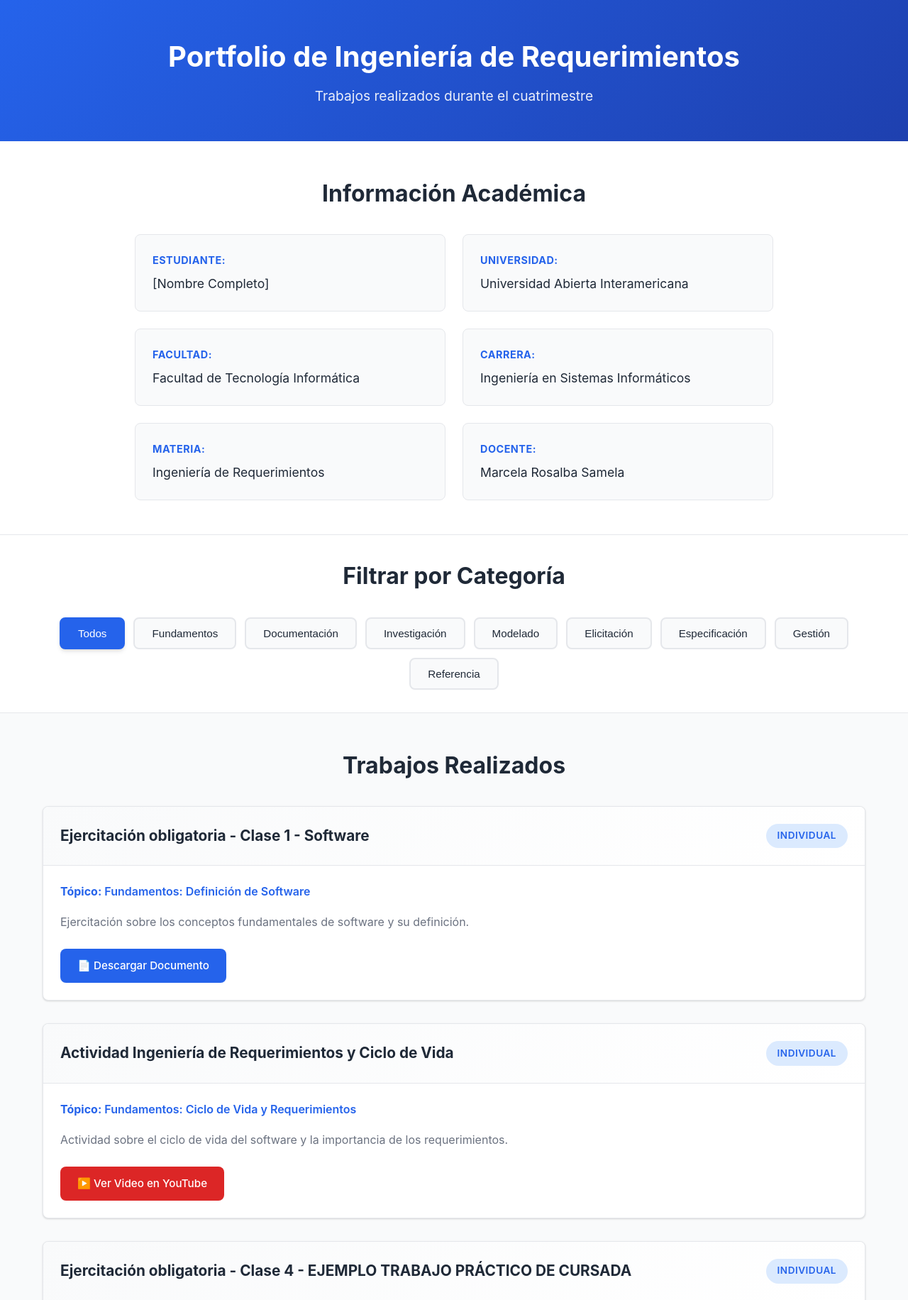
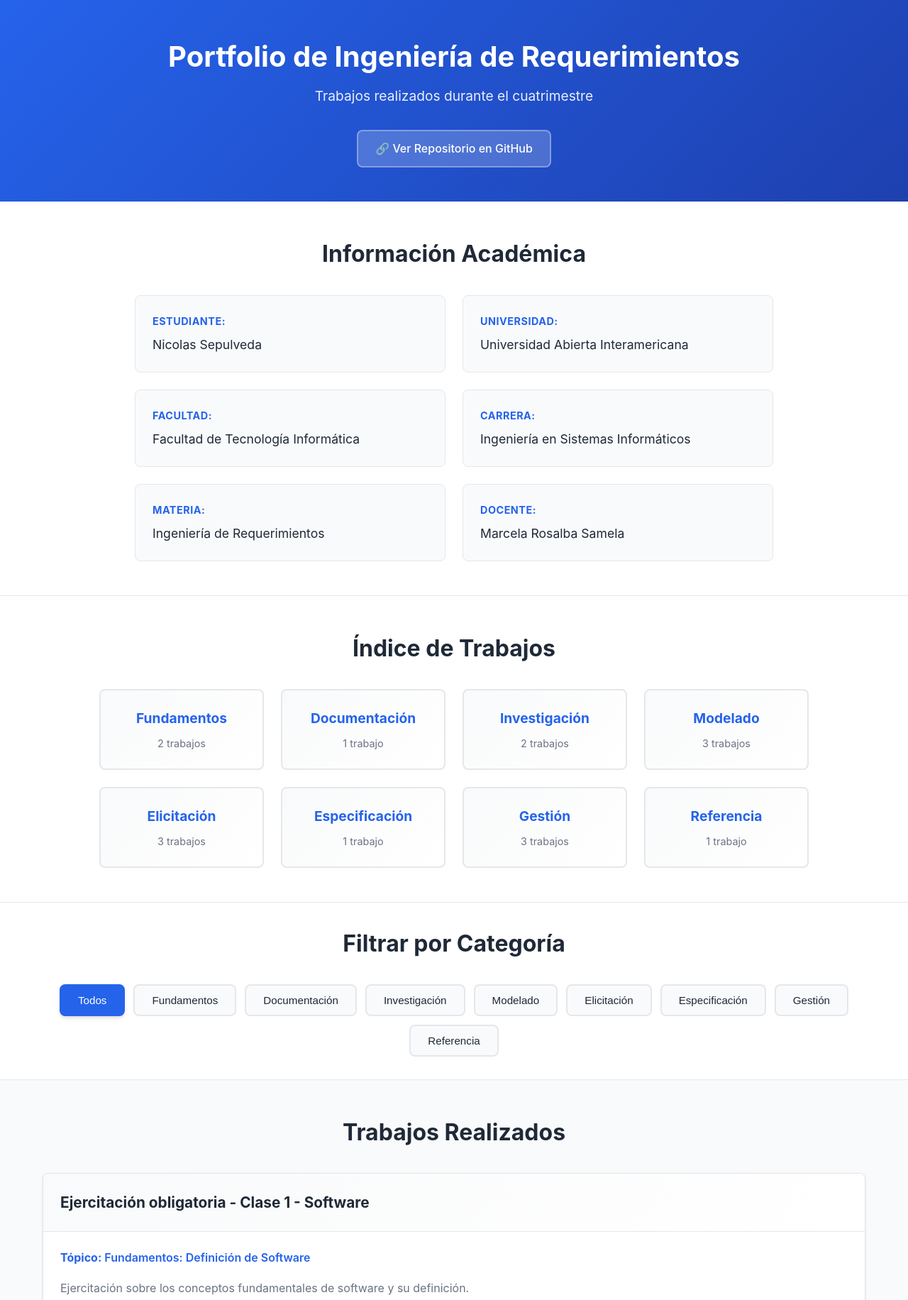
Before and after one commit to nicolassepulveda13/Ingenieria-Requerimientos-2025-2do-cuatri, a plain HTML site: page index.html in a window 1280 px wide. Shown: the top 1832 px of the page at 71% size. Drawn offline with Linux system fonts and the light colour scheme.

Commit message:
Mejoras del portfolio: nombre del estudiante, índice, estructura de carpetas, link al repo y eliminación de badges

```diff
--- a/index.html
+++ b/index.html
@@ -13,6 +13,9 @@
         <div class="container">
             <h1>Portfolio de Ingeniería de Requerimientos</h1>
             <p class="subtitle">Trabajos realizados durante el cuatrimestre</p>
+            <a href="https://github.com/nicolassepulveda13/Ingenieria-Requerimientos-2025-2do-cuatri" class="repo-link" target="_blank" rel="noopener noreferrer">
+                🔗 Ver Repositorio en GitHub
+            </a>
         </div>
     </header>
 
@@ -23,7 +26,7 @@
                 <div class="info-grid">
                     <div class="info-item">
                         <strong>Estudiante:</strong>
-                        <span>[Nombre Completo]</span>
+                        <span>Nicolas Sepulveda</span>
                     </div>
                     <div class="info-item">
                         <strong>Universidad:</strong>
@@ -45,6 +48,46 @@
                         <strong>Docente:</strong>
                         <span>Marcela Rosalba Samela</span>
                     </div>
+                </div>
+            </div>
+        </section>
+
+        <section id="indice" class="index-section">
+            <div class="container">
+                <h2>Índice de Trabajos</h2>
+                <div class="index-grid">
+                    <a href="#fundamentos" class="index-card" data-category="fundamentos">
+                        <h3>Fundamentos</h3>
+                        <p>2 trabajos</p>
+                    </a>
+                    <a href="#documentacion" class="index-card" data-category="documentacion">
+                        <h3>Documentación</h3>
+                        <p>1 trabajo</p>
+                    </a>
+                    <a href="#investigacion" class="index-card" data-category="investigacion">
+                        <h3>Investigación</h3>
+                        <p>2 trabajos</p>
+                    </a>
+                    <a href="#modelado" class="index-card" data-category="modelado">
+                        <h3>Modelado</h3>
+                        <p>3 trabajos</p>
+                    </a>
+                    <a href="#elicitacion" class="index-card" data-category="elicitacion">
+                        <h3>Elicitación</h3>
+                        <p>3 trabajos</p>
+                    </a>
+                    <a href="#especificacion" class="index-card" data-category="especificacion">
+                        <h3>Especificación</h3>
+                        <p>1 trabajo</p>
+                    </a>
+                    <a href="#gestion" class="index-card" data-category="gestion">
+                        <h3>Gestión</h3>
+                        <p>3 trabajos</p>
+                    </a>
+                    <a href="#referencia" class="index-card" data-category="referencia">
+                        <h3>Referencia</h3>
+                        <p>1 trabajo</p>
+                    </a>
                 </div>
             </div>
         </section>
@@ -71,16 +114,15 @@
                 <h2>Trabajos Realizados</h2>
 
                 <!-- Fundamentos -->
-                <div class="work-card" data-category="fundamentos">
+                <div id="fundamentos" class="work-card" data-category="fundamentos">
                     <div class="card-header">
                         <h3>Ejercitación obligatoria - Clase 1 - Software</h3>
-                        <span class="badge badge-individual">Individual</span>
                     </div>
                     <div class="card-body">
                         <p class="topic"><strong>Tópico:</strong> Fundamentos: Definición de Software</p>
                         <p class="description">Ejercitación sobre los conceptos fundamentales de software y su definición.</p>
                         <div class="card-links">
-                            <a href="Ejercitación obligatoria - Clase 1 - Software.docx" class="btn btn-document" download>
+                            <a href="docs/fundamentos/Ejercitación obligatoria - Clase 1 - Software.docx" class="btn btn-document" download>
                                 📄 Descargar Documento
                             </a>
                         </div>
@@ -90,7 +132,6 @@
                 <div class="work-card" data-category="fundamentos">
                     <div class="card-header">
                         <h3>Actividad Ingeniería de Requerimientos y Ciclo de Vida</h3>
-                        <span class="badge badge-individual">Individual</span>
                     </div>
                     <div class="card-body">
                         <p class="topic"><strong>Tópico:</strong> Fundamentos: Ciclo de Vida y Requerimientos</p>
@@ -104,16 +145,15 @@
                 </div>
 
                 <!-- Documentación -->
-                <div class="work-card" data-category="documentacion">
+                <div id="documentacion" class="work-card" data-category="documentacion">
                     <div class="card-header">
                         <h3>Ejercitación obligatoria - Clase 4 - EJEMPLO TRABAJO PRÁCTICO DE CURSADA</h3>
-                        <span class="badge badge-individual">Individual</span>
                     </div>
                     <div class="card-body">
                         <p class="topic"><strong>Tópico:</strong> Documentación: Estructura de Documentación</p>
                         <p class="description">Ejercitación sobre la estructura y organización de documentación en proyectos de software.</p>
                         <div class="card-links">
-                            <a href="Ejercitación obligatoria - Clase 4 - EJEMPLO TRABAJO PRÁCTICO DE CURSADA.docx" class="btn btn-document" download>
+                            <a href="docs/documentacion/Ejercitación obligatoria - Clase 4 - EJEMPLO TRABAJO PRÁCTICO DE CURSADA.docx" class="btn btn-document" download>
                                 📄 Descargar Documento
                             </a>
                         </div>
@@ -121,16 +161,15 @@
                 </div>
 
                 <!-- Investigación -->
-                <div class="work-card" data-category="investigacion">
+                <div id="investigacion" class="work-card" data-category="investigacion">
                     <div class="card-header">
                         <h3>Trabajo de investigación Lenguaje Natural e Ing. de Requerimientos</h3>
-                        <span class="badge badge-individual">Individual</span>
                     </div>
                     <div class="card-body">
                         <p class="topic"><strong>Tópico:</strong> Investigación: Uso del Lenguaje Natural</p>
                         <p class="description">Trabajo de investigación sobre el uso del lenguaje natural en la Ingeniería de Requerimientos.</p>
                         <div class="card-links">
-                            <a href="Trabajo de investigación Lenguaje Natural e Ing. de Requerimientos.docx" class="btn btn-document" download>
+                            <a href="docs/investigacion/Trabajo de investigación Lenguaje Natural e Ing. de Requerimientos.docx" class="btn btn-document" download>
                                 📄 Descargar Documento
                             </a>
                         </div>
@@ -140,13 +179,12 @@
                 <div class="work-card" data-category="investigacion">
                     <div class="card-header">
                         <h3>Actividad Trabajo de Investigación (Obligatorio)</h3>
-                        <span class="badge badge-individual">Individual</span>
                     </div>
                     <div class="card-body">
                         <p class="topic"><strong>Tópico:</strong> Trabajo de Investigación Adicional</p>
                         <p class="description">Trabajo de investigación adicional sobre temas relacionados con Ingeniería de Requerimientos.</p>
                         <div class="card-links">
-                            <a href="Actividad Trabajo de Investigación (Obligatorio).pdf" class="btn btn-document" download>
+                            <a href="docs/investigacion/Actividad Trabajo de Investigación (Obligatorio).pdf" class="btn btn-document" download>
                                 📄 Descargar Documento PDF
                             </a>
                         </div>
@@ -154,16 +192,15 @@
                 </div>
 
                 <!-- Modelado -->
-                <div class="work-card" data-category="modelado">
+                <div id="modelado" class="work-card" data-category="modelado">
                     <div class="card-header">
                         <h3>Ejercitación individual obligatoria - Clase 10 - Uso del Lenguaje Natural</h3>
-                        <span class="badge badge-individual">Individual</span>
                     </div>
                     <div class="card-body">
                         <p class="topic"><strong>Tópico:</strong> Modelado: Práctica en la Redacción de Requerimientos (LN)</p>
                         <p class="description">Ejercitación práctica sobre la redacción de requerimientos usando lenguaje natural.</p>
                         <div class="card-links">
-                            <a href="Ejercitación individual obligatoria - Clase 10 - Uso del Lenguaje Natural.docx" class="btn btn-document" download>
+                            <a href="docs/modelado/Ejercitación individual obligatoria - Clase 10 - Uso del Lenguaje Natural.docx" class="btn btn-document" download>
                                 📄 Descargar Documento
                             </a>
                         </div>
@@ -173,13 +210,12 @@
                 <div class="work-card" data-category="modelado">
                     <div class="card-header">
                         <h3>Ejercitación obligatoria - Clase 11 - Diccionario, Glosario y Ontología</h3>
-                        <span class="badge badge-individual">Individual</span>
                     </div>
                     <div class="card-body">
                         <p class="topic"><strong>Tópico:</strong> Modelado: Definición Formal de Conceptos</p>
                         <p class="description">Ejercitación sobre diccionarios, glosarios y ontologías en la definición formal de conceptos.</p>
                         <div class="card-links">
-                            <a href="Ejercitación obligatoria - Clase 11 - Diccionario, Glosario y Ontología.docx" class="btn btn-document" download>
+                            <a href="docs/modelado/Ejercitación obligatoria - Clase 11 - Diccionario, Glosario y Ontología.docx" class="btn btn-document" download>
                                 📄 Descargar Documento
                             </a>
                         </div>
@@ -189,13 +225,12 @@
                 <div class="work-card" data-category="modelado">
                     <div class="card-header">
                         <h3>ACTIVIDAD OBLIGATORIA - Casos de Uso, Historias de Usuario y Escenarios</h3>
-                        <span class="badge badge-individual">Individual</span>
                     </div>
                     <div class="card-body">
                         <p class="topic"><strong>Tópico:</strong> Modelado UML: Casos de Uso, Historias de Usuario</p>
                         <p class="description">Actividad sobre modelado UML incluyendo casos de uso, historias de usuario y escenarios.</p>
                         <div class="card-links">
-                            <a href="ACTIVIDAD OBLIGATORIA_ Casos de Uso, Historias de Usuario y Escenarios.docx" class="btn btn-document" download>
+                            <a href="docs/modelado/ACTIVIDAD OBLIGATORIA_ Casos de Uso, Historias de Usuario y Escenarios.docx" class="btn btn-document" download>
                                 📄 Descargar Documento
                             </a>
                         </div>
@@ -203,16 +238,15 @@
                 </div>
 
                 <!-- Elicitación -->
-                <div class="work-card" data-category="elicitacion">
+                <div id="elicitacion" class="work-card" data-category="elicitacion">
                     <div class="card-header">
                         <h3>Simulación Obtención de Requerimientos - Parte 1</h3>
-                        <span class="badge badge-individual">Individual</span>
                     </div>
                     <div class="card-body">
                         <p class="topic"><strong>Tópico:</strong> Elicitación: Minuta Entrevista 1 (CEO)</p>
                         <p class="description">Primera entrevista de simulación y juego de roles para la elicitación de Requerimientos con IA. Incluye la interacción con la IA y la minuta con documentación de RF y RNF obtenidos.</p>
                         <div class="card-links">
-                            <a href="Simulación Obtención de Requerimientos- Parte 1 .docx" class="btn btn-document" download>
+                            <a href="docs/elicitacion/Simulación Obtención de Requerimientos- Parte 1 .docx" class="btn btn-document" download>
                                 📄 Descargar Documento
                             </a>
                         </div>
@@ -222,13 +256,12 @@
                 <div class="work-card" data-category="elicitacion">
                     <div class="card-header">
                         <h3>Elicitación de Requerimientos con IA - Entrevista II</h3>
-                        <span class="badge badge-individual">Individual</span>
                     </div>
                     <div class="card-body">
                         <p class="topic"><strong>Tópico:</strong> Elicitación: Minuta Entrevista 2 (CFO)</p>
                         <p class="description">Segunda entrevista de simulación y juego de roles para la elicitación de Requerimientos con IA. Incluye la interacción con la IA y la minuta con documentación de RF y RNF obtenidos.</p>
                         <div class="card-links">
-                            <a href="Elicitación de Requerimientos con IA - Entrevista II.docx" class="btn btn-document" download>
+                            <a href="docs/elicitacion/Elicitación de Requerimientos con IA - Entrevista II.docx" class="btn btn-document" download>
                                 📄 Descargar Documento
                             </a>
                         </div>
@@ -238,13 +271,12 @@
                 <div class="work-card" data-category="elicitacion">
                     <div class="card-header">
                         <h3>Desafío Final - Simulación elicitación de requerimientos</h3>
-                        <span class="badge badge-individual">Individual</span>
                     </div>
                     <div class="card-body">
                         <p class="topic"><strong>Tópico:</strong> Elicitación: Minuta Entrevista 3 (Jefe de Sistemas)</p>
                         <p class="description">Tercera entrevista de simulación y juego de roles para la elicitación de Requerimientos con IA. Incluye la interacción con la IA y la minuta con documentación de RF y RNF obtenidos.</p>
                         <div class="card-links">
-                            <a href="Desafío Final_ Simulación elicitación de requerimientos.docx" class="btn btn-document" download>
+                            <a href="docs/elicitacion/Desafío Final_ Simulación elicitación de requerimientos.docx" class="btn btn-document" download>
                                 📄 Descargar Documento
                             </a>
                         </div>
@@ -252,16 +284,15 @@
                 </div>
 
                 <!-- Especificación -->
-                <div class="work-card" data-category="especificacion">
+                <div id="especificacion" class="work-card" data-category="especificacion">
                     <div class="card-header">
                         <h3>Ejercitación Práctica Especificación en Ingeniería de Requerimientos</h3>
-                        <span class="badge badge-individual">Individual</span>
                     </div>
                     <div class="card-body">
                         <p class="topic"><strong>Tópico:</strong> Especificación Formal de Requerimientos</p>
                         <p class="description">Ejercitación práctica sobre la especificación formal de requerimientos en Ingeniería de Requerimientos.</p>
                         <div class="card-links">
-                            <a href="Ejercitación Práctica Especificación en Ingeniería de Requerimientos-final.pdf" class="btn btn-document" download>
+                            <a href="docs/especificacion/Ejercitación Práctica Especificación en Ingeniería de Requerimientos-final.pdf" class="btn btn-document" download>
                                 📄 Descargar Documento PDF
                             </a>
                         </div>
@@ -269,16 +300,15 @@
                 </div>
 
                 <!-- Gestión -->
-                <div class="work-card" data-category="gestion">
+                <div id="gestion" class="work-card" data-category="gestion">
                     <div class="card-header">
                         <h3>TP Cursada - Primera Entrega: Enunciado</h3>
-                        <span class="badge badge-individual">Individual</span>
                     </div>
                     <div class="card-body">
                         <p class="topic"><strong>Tópico:</strong> Gestión: Enunciado / Planificación del TP</p>
                         <p class="description">Primera entrega del trabajo práctico de cursada. Incluye el enunciado y la planificación del proyecto.</p>
                         <div class="card-links">
-                            <a href="TP Cursada - Primera Entrega_ Enunciado.docx" class="btn btn-document" download>
+                            <a href="docs/gestion/TP Cursada - Primera Entrega_ Enunciado.docx" class="btn btn-document" download>
                                 📄 Descargar Documento
                             </a>
                         </div>
@@ -288,13 +318,12 @@
                 <div class="work-card" data-category="gestion">
                     <div class="card-header">
                         <h3>TP Entrega 2</h3>
-                        <span class="badge badge-individual">Individual</span>
                     </div>
                     <div class="card-body">
                         <p class="topic"><strong>Tópico:</strong> Gestión: Segunda Entrega del TP</p>
                         <p class="description">Segunda entrega del trabajo práctico de cursada con avances del proyecto.</p>
                         <div class="card-links">
-                            <a href="TP Entrega 2.docx" class="btn btn-document" download>
+                            <a href="docs/gestion/TP Entrega 2.docx" class="btn btn-document" download>
                                 📄 Descargar Documento
                             </a>
                             <a href="https://open.spotify.com/episode/0NCzjUn9ZJyzAtlimWznJU?si=fG_Wrv_eQ7uDqyVKcOYgcg" class="btn btn-podcast" target="_blank" rel="noopener noreferrer">
@@ -307,13 +336,12 @@
                 <div class="work-card" data-category="gestion">
                     <div class="card-header">
                         <h3>TP Entrega Final</h3>
-                        <span class="badge badge-individual">Individual</span>
                     </div>
                     <div class="card-body">
                         <p class="topic"><strong>Tópico:</strong> Gestión: Entrega Final del Proyecto</p>
                         <p class="description">Entrega final del trabajo práctico de cursada con el proyecto completo.</p>
                         <div class="card-links">
-                            <a href="TP Entrega Final.docx" class="btn btn-document" download>
+                            <a href="docs/gestion/TP Entrega Final.docx" class="btn btn-document" download>
                                 📄 Descargar Documento
                             </a>
                             <a href="https://open.spotify.com/episode/3slAfnixAWcGayIf67IbuX?si=i7BixlcDRT25Pj__YEwkrg" class="btn btn-podcast" target="_blank" rel="noopener noreferrer">
@@ -324,16 +352,15 @@
                 </div>
 
                 <!-- Referencia -->
-                <div class="work-card" data-category="referencia">
+                <div id="referencia" class="work-card" data-category="referencia">
                     <div class="card-header">
                         <h3>Clase 6 - Material de Estudio</h3>
-                        <span class="badge badge-reference">Referencia</span>
                     </div>
                     <div class="card-body">
                         <p class="topic"><strong>Tópico:</strong> Material de Estudio / Referencia</p>
                         <p class="description">Material de estudio y referencia de la clase 6.</p>
                         <div class="card-links">
-                            <a href="Clase+6.pdf" class="btn btn-document" download>
+                            <a href="docs/referencia/Clase+6.pdf" class="btn btn-document" download>
                                 📄 Descargar PDF
                             </a>
                         </div>
@@ -347,6 +374,7 @@
         <div class="container">
             <p>&copy; 2025 - Portfolio de Ingeniería de Requerimientos</p>
             <p>Universidad Abierta Interamericana - Facultad de Tecnología Informática</p>
+            <p><a href="https://github.com/nicolassepulveda13/Ingenieria-Requerimientos-2025-2do-cuatri" target="_blank" rel="noopener noreferrer" style="color: white; text-decoration: underline;">Ver Repositorio en GitHub</a></p>
         </div>
     </footer>
 
--- a/styles.css
+++ b/styles.css
@@ -53,6 +53,26 @@ header h1 {
 .subtitle {
     font-size: 1.2rem;
     opacity: 0.9;
+    margin-bottom: 1rem;
+}
+
+.repo-link {
+    display: inline-block;
+    margin-top: 1rem;
+    padding: 0.75rem 1.5rem;
+    background-color: rgba(255, 255, 255, 0.2);
+    color: white;
+    text-decoration: none;
+    border-radius: var(--border-radius);
+    border: 2px solid rgba(255, 255, 255, 0.3);
+    transition: var(--transition);
+    font-weight: 500;
+}
+
+.repo-link:hover {
+    background-color: rgba(255, 255, 255, 0.3);
+    border-color: rgba(255, 255, 255, 0.5);
+    transform: translateY(-2px);
 }
 
 /* Secciones */
@@ -71,6 +91,52 @@ h2 {
 .info-section {
     background-color: var(--bg-color);
     border-bottom: 1px solid var(--border-color);
+}
+
+/* Índice */
+.index-section {
+    background-color: var(--bg-color);
+    border-bottom: 1px solid var(--border-color);
+    padding: 3rem 0;
+}
+
+.index-grid {
+    display: grid;
+    grid-template-columns: repeat(auto-fit, minmax(200px, 1fr));
+    gap: 1.5rem;
+    max-width: 1000px;
+    margin: 0 auto;
+}
+
+.index-card {
+    display: block;
+    padding: 1.5rem;
+    background: linear-gradient(135deg, var(--bg-light) 0%, var(--bg-color) 100%);
+    border: 2px solid var(--border-color);
+    border-radius: var(--border-radius);
+    text-decoration: none;
+    color: var(--text-color);
+    transition: var(--transition);
+    text-align: center;
+}
+
+.index-card:hover {
+    border-color: var(--primary-color);
+    box-shadow: var(--shadow-md);
+    transform: translateY(-4px);
+    color: var(--primary-color);
+}
+
+.index-card h3 {
+    font-size: 1.2rem;
+    margin-bottom: 0.5rem;
+    color: var(--primary-color);
+}
+
+.index-card p {
+    font-size: 0.9rem;
+    color: var(--text-light);
+    margin: 0;
 }
 
 .info-grid {
@@ -178,18 +244,12 @@ h2 {
     padding: 1.5rem;
     background: linear-gradient(135deg, var(--bg-light) 0%, var(--bg-color) 100%);
     border-bottom: 1px solid var(--border-color);
-    display: flex;
-    justify-content: space-between;
-    align-items: flex-start;
-    flex-wrap: wrap;
-    gap: 1rem;
 }
 
 .card-header h3 {
     font-size: 1.3rem;
     color: var(--text-color);
-    flex: 1;
-    min-width: 250px;
+    margin: 0;
 }
 
 .badge {
@@ -300,6 +360,15 @@ footer p {
     opacity: 0.9;
 }
 
+footer a {
+    color: white;
+    text-decoration: underline;
+}
+
+footer a:hover {
+    opacity: 0.8;
+}
+
 /* Responsive */
 @media (max-width: 768px) {
     header h1 {
@@ -327,12 +396,12 @@ footer p {
         font-size: 0.85rem;
     }
 
-    .card-header {
-        flex-direction: column;
+    .card-header h3 {
+        font-size: 1.1rem;
     }
 
-    .card-header h3 {
-        font-size: 1.1rem;
+    .index-grid {
+        grid-template-columns: repeat(auto-fit, minmax(150px, 1fr));
     }
 
     .card-links {
```
Also changed, not shown: script.js (+21 -6 lines), 31 other files.
